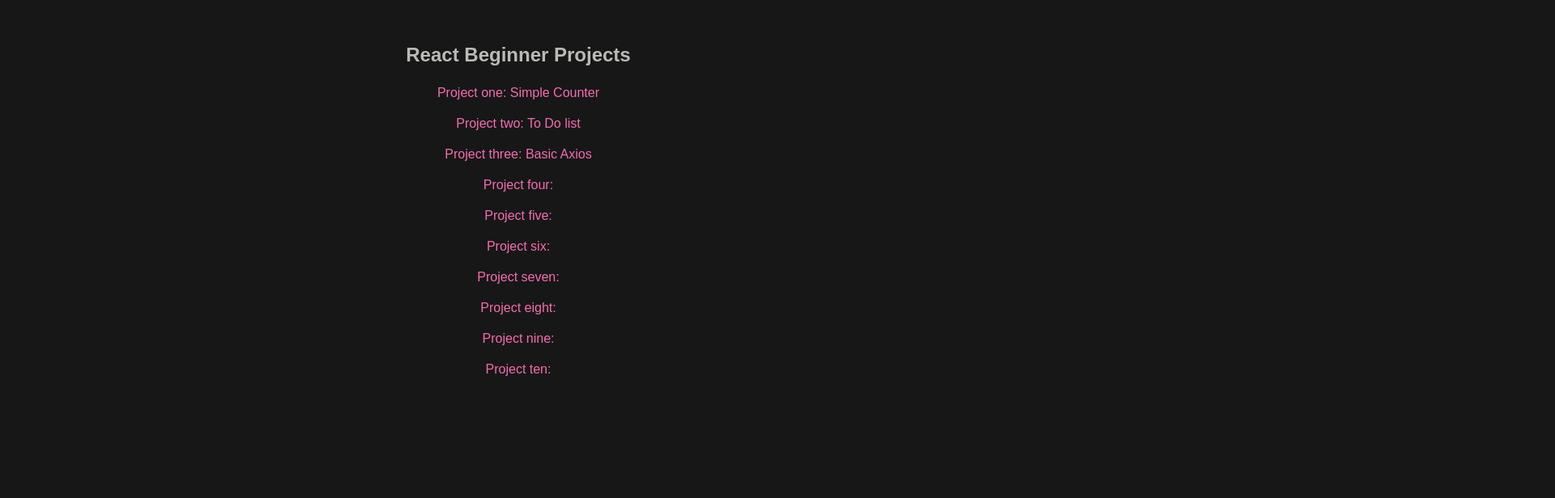
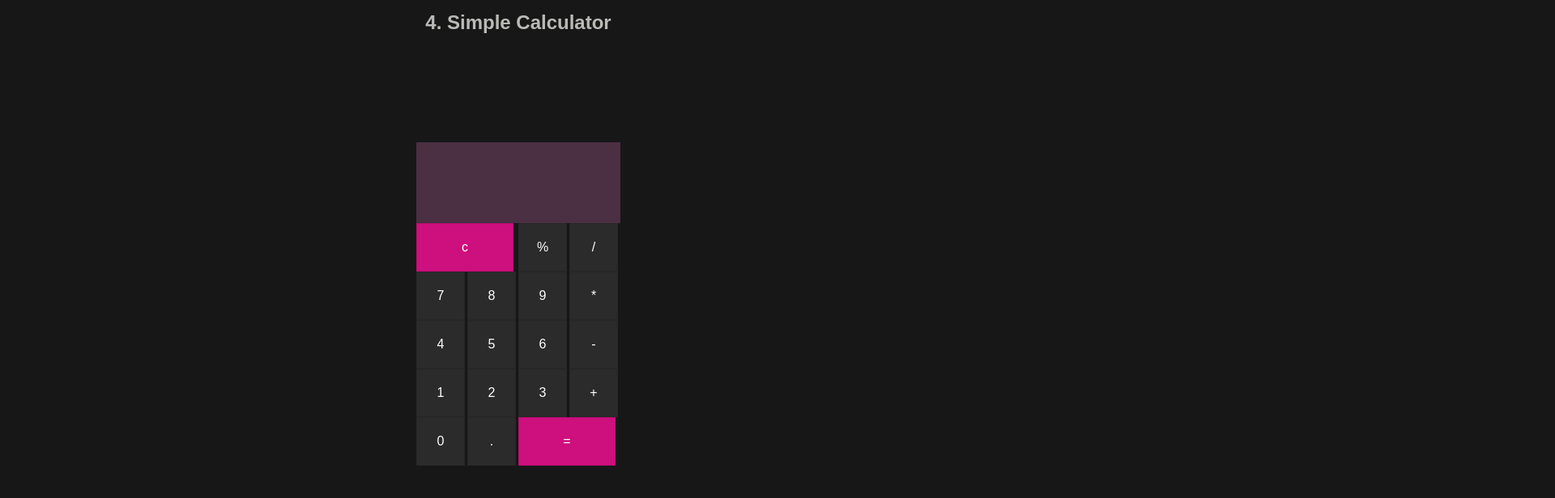
Before and after one commit to khbmh/reactMonster, a React (Vite) app in the folder bgnProjects/: page / in a window 1280 px wide. Shown: the top 616 px of the page at 81% size, 1920 px wide, since content can reach past the window. Built offline with nearby package versions, Linux system fonts and the light colour scheme; no server answers.

Commit message:
bgn pro 4 calcualtor done

```diff
--- a/bgnProjects/src/App.jsx
+++ b/bgnProjects/src/App.jsx
@@ -13,6 +13,7 @@
 const App = () => {
   return (
     <div id="home">
+      <Four />
       <Hero />
       <hr />
       <One />
@@ -20,8 +21,8 @@
       <Two />
       <hr />
       <Three />
-      <hr />
-      <Four />
+      {/* <hr />
+      <Four /> */}
       <hr />
       <Five />
       <hr />
@@ -50,7 +51,7 @@
           <a href="#one">Project one: Simple Counter</a>
           <a href="#two">Project two: To Do list</a>
           <a href="#three">Project three: Basic Axios</a>
-          <a href="#four">Project four:</a>
+          <a href="#four">Project four: Calculator</a>
           <a href="#five">Project five:</a>
           <a href="#six">Project six:</a>
           <a href="#seven">Project seven:</a>
--- a/bgnProjects/src/p3/s3.css
+++ b/bgnProjects/src/p3/s3.css
@@ -1,10 +1,11 @@
 .container {
   height: fit-content;
   width: 90vw;
-  max-width: 0 auto;
+  margin: 0 auto;
   display: flex;
   flex-wrap: wrap;
   align-items: center;
+  overflow-x: hidden;
   gap: 50px;
   justify-content: space-between;
   padding: 50px 20px;
@@ -29,7 +30,8 @@
   object-fit: contain;
   margin: 0 auto;
 }
-h4{
+
+h4 {
   color: rgb(169, 169, 137);
   margin: 20px 0;
   text-transform: capitalize;
--- a/bgnProjects/src/p4/Four.jsx
+++ b/bgnProjects/src/p4/Four.jsx
@@ -1,13 +1,55 @@
-import React from 'react'
+import { useState } from 'react';
+import './s4.css';
 
 const Four = () => {
+  const [inputvalue, setinputvalue] = useState('');
+
+  function display(value) {
+    setinputvalue(inputvalue + value);
+  }
+
+  function calculate() {
+    var answers = eval(inputvalue);
+    setinputvalue(answers);
+  }
+
+  function clear() {
+    setinputvalue('');
+  }
   return (
-   <div id="four">
+    <div id="four">
       <section>
-        <h1>Four</h1>
+        <h1>4. Simple Calculator</h1>
+        <div className="container">
+          <form class="calculator" name="calc">
+            <input type="text" class="value" value={inputvalue} />
+            <span class="num clear" onClick={() => clear()}>
+              c
+            </span>
+            <span onClick={() => display('%')}>%</span>
+            <span onClick={() => display('/')}>/</span>
+            <span onClick={() => display('7')}>7</span>
+            <span onClick={() => display('8')}>8</span>
+            <span onClick={() => display('9')}>9</span>
+            <span onClick={() => display('*')}>*</span>
+            <span onClick={() => display('4')}>4</span>
+            <span onClick={() => display('5')}>5</span>
+            <span onClick={() => display('6')}>6</span>
+            <span onClick={() => display('-')}>-</span>
+            <span onClick={() => display('1')}>1</span>
+            <span onClick={() => display('2')}>2</span>
+            <span onClick={() => display('3')}>3</span>
+            <span onClick={() => display('+')}>+</span>
+            <span onClick={() => display('0')}>0</span>
+            <span onClick={() => display('.')}>.</span>
+            <span class="num equal" onClick={() => calculate()}>
+              =
+            </span>
+          </form>
+        </div>
       </section>
     </div>
-  )
-}
+  );
+};
 
-export default Four
+export default Four;
--- /dev/null
+++ b/bgnProjects/src/p4/s4.css
@@ -0,0 +1,57 @@
+.container {
+  display: flex;
+  align-items: center;
+  justify-content: center;
+  /* background-color: #d72a2a; */
+  width: 80vw;
+  height: 80vh;
+  padding: 30px;
+}
+
+* {
+  margin: 0;
+  padding: 0;
+  box-sizing: border-box;
+  /* font-family: sans-serif; */
+}
+
+.calculator {
+  position: relative;
+  display: grid;
+}
+
+.calculator .value {
+  grid-column: span 4;
+  height: 100px;
+  text-align: right;
+  background-color: #4b2f42;
+  color: white;
+  border: none;
+  outline: none;
+  padding: 10px;
+  font-size: 18px;
+}
+
+.calculator span {
+  display: grid;
+  cursor: pointer;
+  width: 60px;
+  height: 60px;
+  background: #2b2b2b;
+  place-items: center;
+  border: 1px solid rgba(0, 0, 0, 0.1);
+  color: #fff;
+  transition: background .2s ease-in-out;
+}
+
+.calculator span:active {
+  background: #ce0f7e;
+  color: #fff;
+}
+
+.calculator span.clear,
+span.equal {
+  grid-column: span 2;
+  width: 120px;
+  background: #ce0f7e;
+}
```
